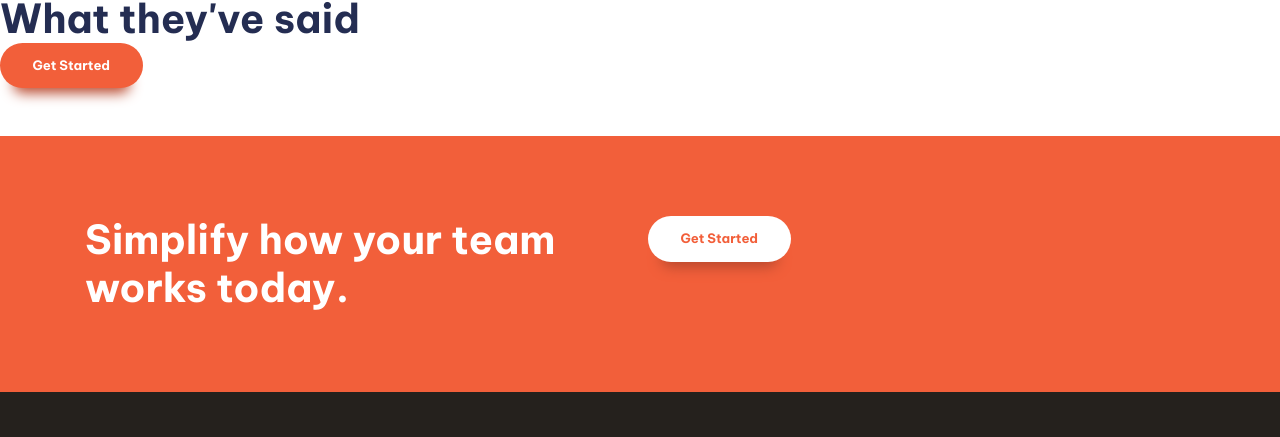
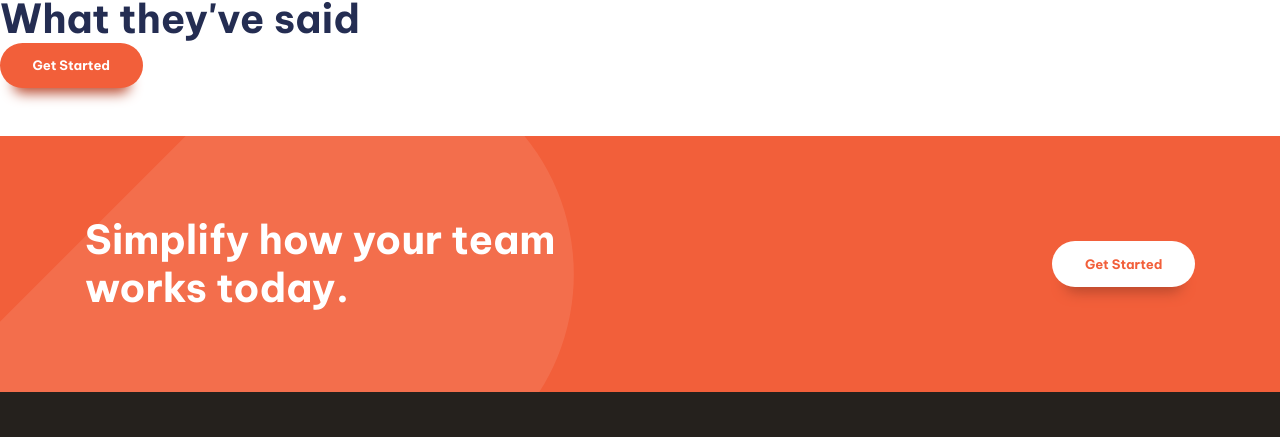
Before and after one commit to AgravatKirtan7/PartOne_Html, a website built with Vite: page index.html in a window 1280 px wide. Shown: the part 1466-1903 px from the top of the page. Built offline with nearby package versions, Linux system fonts and the light colour scheme.

Commit message:
part 6 cta section fixed

```diff
--- a/index.html
+++ b/index.html
@@ -131,13 +131,13 @@
       </section>
       <section class="cta | padding-block-900 bg-accent-400 text-neutral-100">
         <div class="container">
-          <div class="even-columns">
+          <div class="even-columns vertical-align-center">
             <div>
               <p class="fs-primary-heading fw-bold">
                 Simplify how your team works today.
               </p>
             </div>
-            <div>
+            <div class="justify-self-end-md">
               <button class="button" data-type="inverted">Get Started</button>
             </div>
           </div>
--- a/src/style.css
+++ b/src/style.css
@@ -267,7 +267,30 @@ p[data-width="wide"]{
   }
 }
 
+/* Cta */
+.cta{
+  position: relative;
+  isolation: isolate;
+  text-align: center;
+}
+@media(min-width : 50em){
+  .cta{
+  text-align: left;
 
+  }
+}
+.cta::before{
+
+  content: '';
+  position: absolute;
+  z-index: -1;
+  inset: 0;
+  background-image: url('/images/bg-tablet-pattern.svg'),url('/images/bg-tablet-pattern.svg');
+  background-position: -15rem -5rem,80rem -42rem;
+  background-repeat: no-repeat;
+  opacity: 0.1;
+
+}
 
 
 /* utility classes */
@@ -295,10 +318,6 @@ p[data-width="wide"]{
   margin-inline: auto;
 }
 
-:where(.flow :not(:first-child)) {
-  margin-top: var(--flow-spacer, 3em);
-}
-
 .even-columns {
   display: grid;
   gap: 1rem;
@@ -310,6 +329,25 @@ p[data-width="wide"]{
     grid-auto-columns: 1fr;
   }
 }
+
+.vertical-align-center{
+  align-items: center;
+}
+
+.justify-self-end{
+  justify-self: end;
+}
+
+@media(min-width: 50em) {
+.justify-self-end-md{
+  justify-self: end;
+}
+}
+:where(.flow :not(:first-child)) {
+  margin-top: var(--flow-spacer, 3em);
+}
+
+
 
 
 .text-primary-400 {
```
Also changed, not shown: 1 other file.
